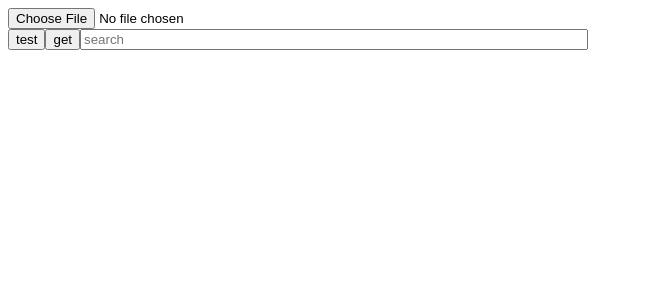
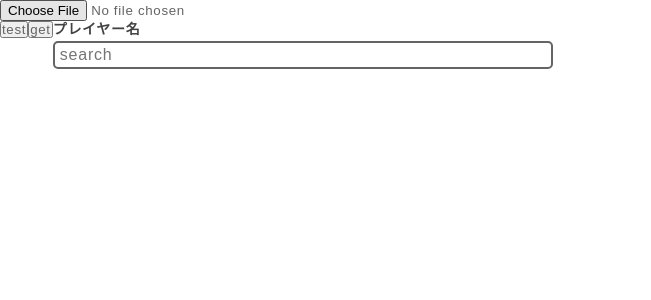
Before and after one commit to minamitopon/bridge_db, a Nuxt app: page / in a window 1280 px wide. Shown: the top 300 px of the page, without its empty margins (0-651 px from the left). Built offline with nearby package versions, Linux system fonts and the light colour scheme.

Commit message:
fix AtomCommonLabel.vue

```diff
--- a/components/atom/common/AtomCommonInput.vue
+++ b/components/atom/common/AtomCommonInput.vue
@@ -28,7 +28,7 @@ const inputKey = (e) => {
 </script>
 
 <template lang="pug">
-input(
+input.atom-common-input(
   :value="modelValue"
   @input="inputKey"
   :class="modifierClass"
@@ -37,10 +37,15 @@ input(
 </template>
 
 <style lang="sass">
-.input--s
-  width: 100px
-.input--m
-  width: 500px
-.input--l
-  width: 700px
+.atom-common-input
+  padding: 3px 5px
+  border: solid 2px #646464
+  border-radius: 5px
+  font-size: 16px
+  &.input--s
+    width: 100px
+  &.input--m
+    width: 500px
+  &.input--l
+    width: 700px
 </style>
--- /dev/null
+++ b/components/atom/common/AtomCommonLabel.vue
@@ -0,0 +1,70 @@
+<script lang="ts" setup>
+import { computed } from "vue";
+
+interface Props {
+  title: string;
+  fontSize: "xs" | "s" | "m" | "l" | "xl";
+  labelPosition: "left" | "center" | "right";
+  bold: boolean;
+}
+const Props = withDefaults(defineProps<Props>(), {
+  fontSize: "m",
+  labelPosition: "left",
+  bold: false,
+});
+
+const modifierClass = computed(() => {
+  return {
+    "atom-common-label--center": Props.labelPosition === "center",
+    "atom-common-label--right": Props.labelPosition === "right",
+    "atom-common-label--bold": Props.bold,
+    "atom-common-label--font-x-small": Props.fontSize === "xs",
+    "atom-common-label--font-small": Props.fontSize === "s",
+    "atom-common-label--font-medium": Props.fontSize === "m",
+    "atom-common-label--font-large": Props.fontSize === "l",
+    "atom-common-label--font-x-large": Props.fontSize === "xl",
+  };
+});
+</script>
+
+<template lang="pug">
+.atom-common-label(:class="modifierClass")
+  span.atom-common-label-label
+    | {{ title }}
+  span.atom-common-label-contents
+    slot(name="contents")
+</template>
+
+<style lang="sass">
+.atom-common-label
+  display: inline-flex
+  flex-direction: column
+  align-items: flex-start
+  &.atom-common-label--center
+    align-items: center
+  &.atom-common-label--right
+    align-items: flex-end
+  &.atom-common-label--bold
+    .atom-common-label-label
+      font-weight: 600
+  &.atom-common-label--font-x-small
+    .atom-common-label-label
+      font-size: 10px
+  &.atom-common-label--font-small
+    .atom-common-label-label
+      font-size: 12px
+  &.atom-common-label--font-medium
+    .atom-common-label-label
+      font-size: 14px
+  &.atom-common-label--font-large
+    .atom-common-label-label
+      font-size: 16px
+  &.atom-common-label--font-x-large
+    .atom-common-label-label
+      font-size: 20px
+  .atom-common-label-label
+    margin-bottom: 4px
+    color: #424242
+  .atom-common-label-contents
+    margin-bottom: 4px
+</style>
--- a/nuxt.config.ts
+++ b/nuxt.config.ts
@@ -2,7 +2,6 @@ export default defineNuxtConfig({
   typescript: {
     shim: false,
     strict: true,
-    typeCheck: true,
   },
   build: {
     extend(config, { isDev, isClient }) {
@@ -39,4 +38,5 @@ export default defineNuxtConfig({
   },
   extends: "./.nuxt/tsconfig.json",
   include: ["env.d.ts", ".nuxt/nuxt.d.ts", "**/*"],
+  css: ["~/public/styles/main.scss"],
 });
--- a/package.json
+++ b/package.json
@@ -8,6 +8,7 @@
     "postinstall": "nuxt prepare"
   },
   "devDependencies": {
+    "@storybook/vue3": "^7.0.10",
     "@types/mysql": "^2.15.21",
     "@types/uuid": "^9.0.1",
     "nuxt": "^3.1.2",
--- a/pages/index.vue
+++ b/pages/index.vue
@@ -1,5 +1,6 @@
 <script lang="ts" setup>
 const text: Ref<any> = ref("");
+const title = "プレイヤー名";
 
 const uploadFile = (e: any) => {
   const file = e.target.files[0];
@@ -58,5 +59,10 @@ async function search(val) {
     | test
   button(@click="getRecentMatchData")
     | get
-  atom-common-input(input-size="m" v-model="searchKey")
+  atom-common-label(
+    :title="title"
+    bold
+  )
+    template(v-slot:contents)
+      atom-common-input(input-size="m" v-model="searchKey")
 </template>
--- /dev/null
+++ b/public/styles/base.sass
@@ -0,0 +1,3 @@
+*
+  letter-spacing: 0.05em
+  color: #646464
--- a/public/styles/main.scss
+++ b/public/styles/main.scss
@@ -0,0 +1,2 @@
+@use "reset.sass";
+@use "base.sass";
--- /dev/null
+++ b/public/styles/reset.sass
@@ -0,0 +1,5 @@
+*
+  margin: 0
+  padding: 0
+  line-height: 1
+  box-sizing: border-box
```
Also changed, not shown: 1 other file (tests, documents, lock files or other folders).
